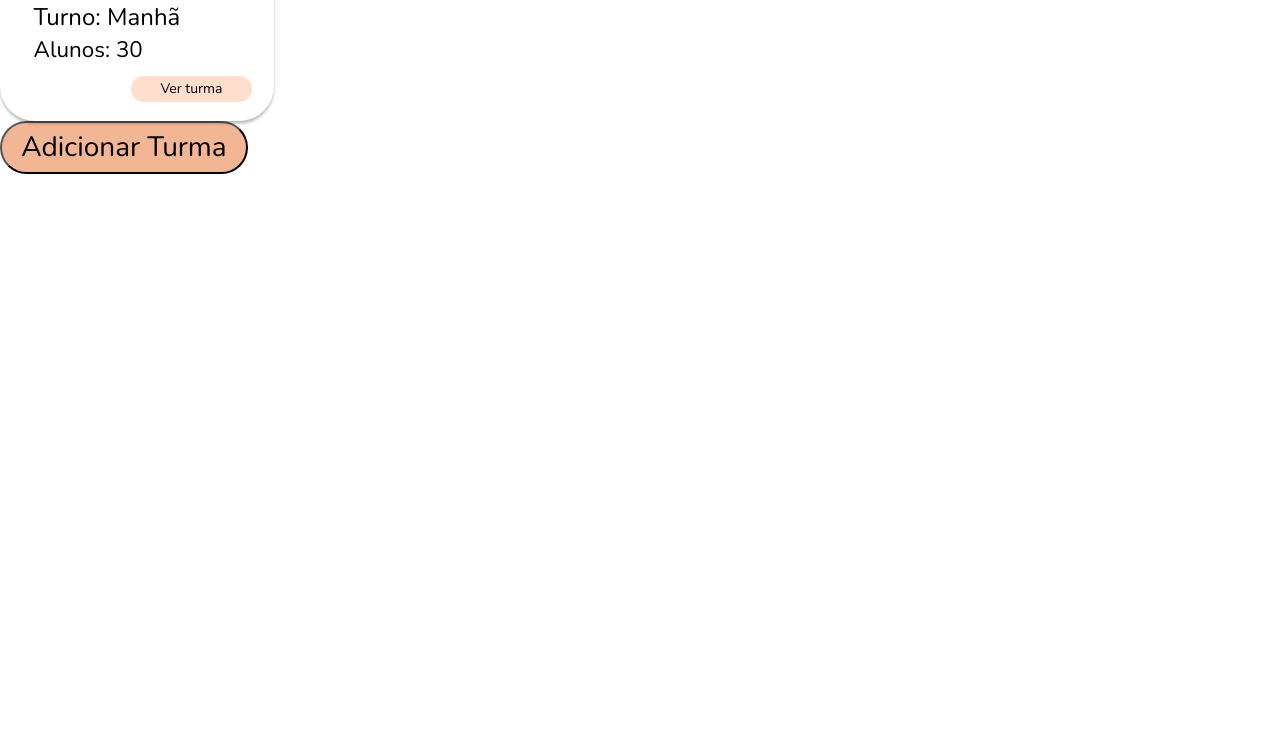
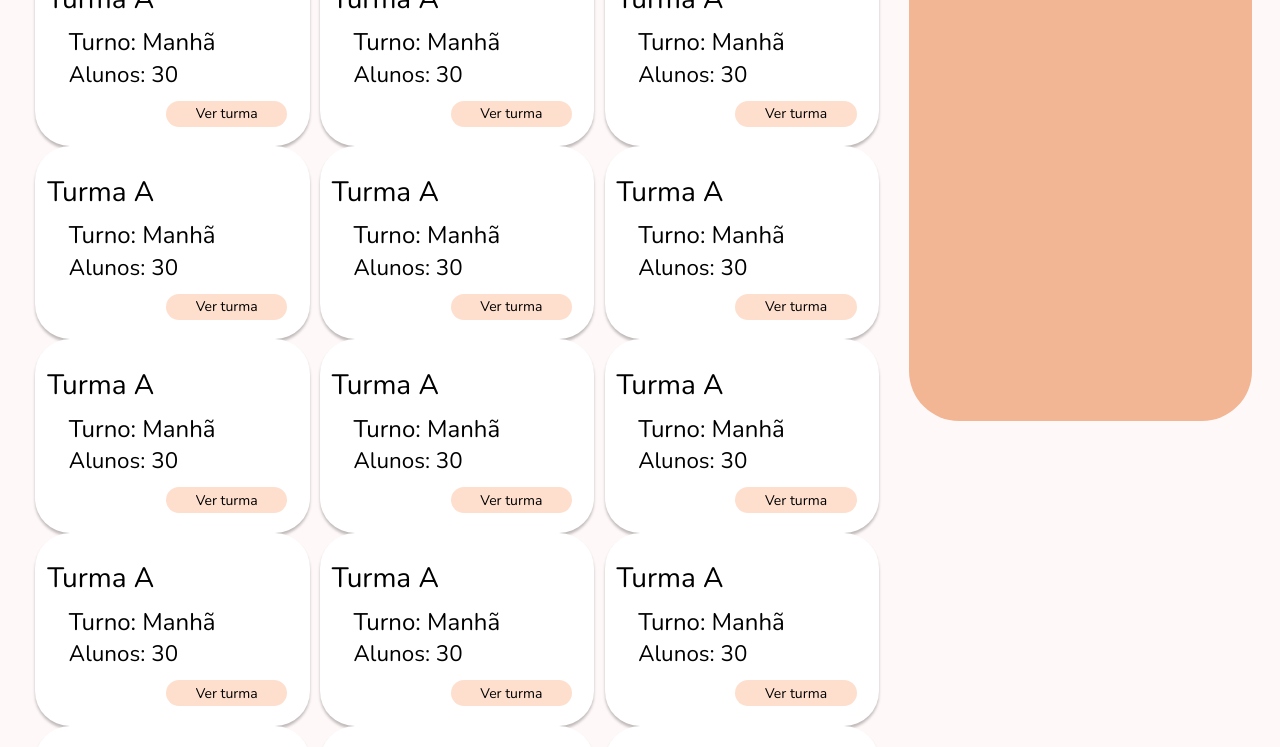
Before and after one commit to luanwillianzh/obeci-frontend, a Next.js app: page /turmas in a window 1280 px wide. Shown: the part 260-1007 px from the top of the page. Before the commit the page ends 800 px from the top, so only its background shows below. Built offline with nearby package versions, Linux system fonts and the light colour scheme.

Commit message:
Update Classes Page

```diff
--- a/src/app/turmas/page.tsx
+++ b/src/app/turmas/page.tsx
@@ -7,9 +7,35 @@ import "./turmas.css";
 export default function Turma() {
   return (
     <>
-    <Title text="Turmas"></Title>
-    <ClassCard class_name="Turma A" turno="Manhã" q_alunos={30} class_id="1"></ClassCard>
-    <ButtonObeci text="Adicionar Turma"></ButtonObeci>
+    <div style={{padding: '2.5rem'}}>
+      <div style={{display: 'grid', gridTemplateColumns: '5fr 2fr', justifyContent: 'center', gap: '2rem'}}>
+        <div>
+          <Title text="Turmas"></Title>
+          <div style={{display: 'flex', flexWrap: 'wrap', justifyContent: 'space-evenly', gap: '5rem, 5rem', marginBottom: '1rem'}}>
+            <ClassCard class_name="Turma A" turno="Manhã" q_alunos={30} class_id="1"></ClassCard>
+            <ClassCard class_name="Turma A" turno="Manhã" q_alunos={30} class_id="1"></ClassCard>
+            <ClassCard class_name="Turma A" turno="Manhã" q_alunos={30} class_id="1"></ClassCard>
+            <ClassCard class_name="Turma A" turno="Manhã" q_alunos={30} class_id="1"></ClassCard>
+            <ClassCard class_name="Turma A" turno="Manhã" q_alunos={30} class_id="1"></ClassCard>
+            <ClassCard class_name="Turma A" turno="Manhã" q_alunos={30} class_id="1"></ClassCard>
+            <ClassCard class_name="Turma A" turno="Manhã" q_alunos={30} class_id="1"></ClassCard>
+            <ClassCard class_name="Turma A" turno="Manhã" q_alunos={30} class_id="1"></ClassCard>
+            <ClassCard class_name="Turma A" turno="Manhã" q_alunos={30} class_id="1"></ClassCard>
+            <ClassCard class_name="Turma A" turno="Manhã" q_alunos={30} class_id="1"></ClassCard>
+            <ClassCard class_name="Turma A" turno="Manhã" q_alunos={30} class_id="1"></ClassCard>
+            <ClassCard class_name="Turma A" turno="Manhã" q_alunos={30} class_id="1"></ClassCard>
+            <ClassCard class_name="Turma A" turno="Manhã" q_alunos={30} class_id="1"></ClassCard>
+            <ClassCard class_name="Turma A" turno="Manhã" q_alunos={30} class_id="1"></ClassCard>
+            <ClassCard class_name="Turma A" turno="Manhã" q_alunos={30} class_id="1"></ClassCard>
+            <ClassCard class_name="Turma A" turno="Manhã" q_alunos={30} class_id="1"></ClassCard>
+            <ClassCard class_name="Turma A" turno="Manhã" q_alunos={30} class_id="1"></ClassCard>
+            <ClassCard class_name="Turma A" turno="Manhã" q_alunos={30} class_id="1"></ClassCard>
+          </div>
+        </div>
+        <div className="lembrete">
+        </div>
+      </div>
+    </div>
     </>
   );
 }
--- a/src/app/turmas/turmas.css
+++ b/src/app/turmas/turmas.css
@@ -0,0 +1,9 @@
+body {
+    background-color: #FFF8F8;;
+}
+.lembrete {
+    width: 34.3rem;
+    height: 56.0rem;
+    background: #F2B694;
+    border-radius: 5.0rem;
+}
```
